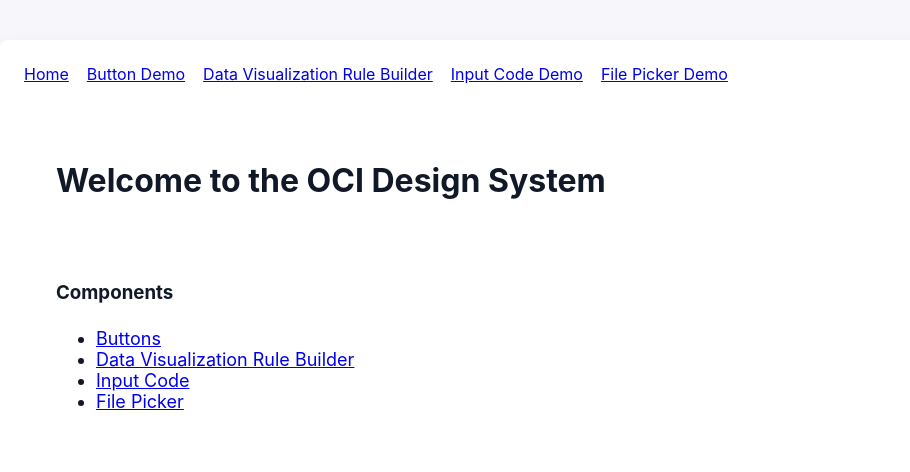
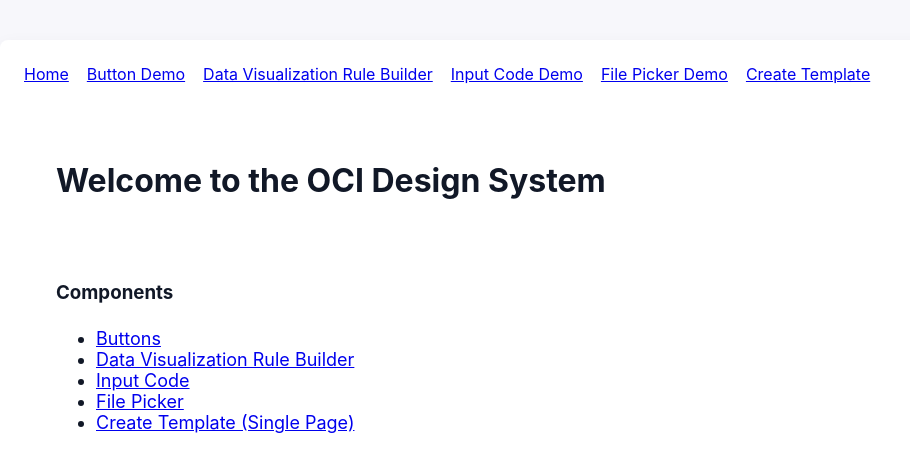
Before and after one commit to theuxguy/Figma-OCI-design-system, a React (Vite) app: page / in a window 1280 px wide. Shown: the top 472 px of the page, without its empty margins (0-910 px from the left). Built offline with nearby package versions, Linux system fonts and the light colour scheme.

Commit message:
feat(routes): add create template route and update home links

```diff
--- a/src/App.jsx
+++ b/src/App.jsx
@@ -5,6 +5,7 @@ import ButtonDemo from './pages/ButtonDemo'
 import DataVisualizationRuleBuilder from './pages/DataVisualizationRuleBuilder'
 import InputCodePage from './pages/InputCode'
 import FilePickerPage from './pages/FilePickerPage'
+import CreateTemplateSinglePage from './Templates/CreateTemplateSinglePage'
 
 export default function App() {
   return (
@@ -16,6 +17,7 @@ export default function App() {
           <Link to="/data-visualization-rule-builder">Data Visualization Rule Builder</Link>
           <Link to="/input-code">Input Code Demo</Link>
           <Link to="/file-picker">File Picker Demo</Link>
+          <Link to="/create-template">Create Template</Link>
         </nav>
         <Routes>
           <Route path="/" element={<Home />} />
@@ -23,6 +25,7 @@ export default function App() {
           <Route path="/data-visualization-rule-builder" element={<DataVisualizationRuleBuilder />} />
           <Route path="/input-code" element={<InputCodePage />} />
           <Route path="/file-picker" element={<FilePickerPage />} />
+          <Route path="/create-template" element={<CreateTemplateSinglePage />} />
         </Routes>
       </div>
     </BrowserRouter>
--- a/src/pages/Home.jsx
+++ b/src/pages/Home.jsx
@@ -10,8 +10,9 @@ export default function Home() {
       <ul style={{fontSize: 18, marginTop: 24}}>
         <li><a href="/button-demo">Buttons</a></li>
         <li><a href="/data-visualization-rule-builder">Data Visualization Rule Builder</a></li>
-        <li><a href="/data-visualization-with-code">Input Code</a></li>
+        <li><a href="/input-code">Input Code</a></li>
         <li><a href="/file-picker">File Picker</a></li>
+        <li><a href="/create-template">Create Template (Single Page)</a></li>
       </ul>
     </div>
   )
```
